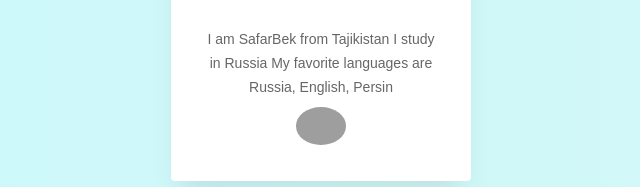
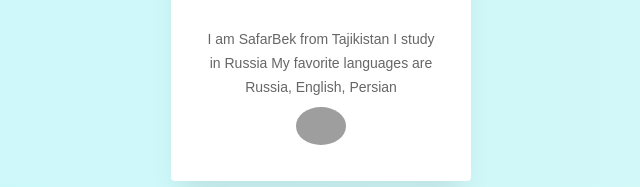
Before and after one commit to Safarbek/umarov.com, a plain HTML site: page umarov.html in a window 1280 px wide. Shown: the part 269-456 px from the top of the page, 319-959 px from the left. Drawn offline with Linux system fonts and the light colour scheme; grey boxes are pictures that could not be loaded.

Commit message:
Update umarov.html

```diff
--- a/umarov.html
+++ b/umarov.html
@@ -226,7 +226,7 @@
                 <div class="pic">
                     <img src="img/img3.jpg" alt="">
                 </div>
-                <div class="desc">I am SafarBek from Tajikistan I study in Russia My favorite languages are Russia, English, Persin </div>
+                <div class="desc">I am SafarBek from Tajikistan I study in Russia My favorite languages are Russia, English, Persian </div>
                <a class="lin" href="https://ok.ru/profile/562687791426"><img style="width: 50px; margin-top: -20px; border-radius: 100%;" src="https://encrypted-tbn0.gstatic.com/images?q=tbn%3AANd9GcRgNoG9vqStyP4zIHU2S_j37Xxy9TVzEGhhycG9COBu22Nevy71" alt=""></a>
             </article>
         </div>
```
